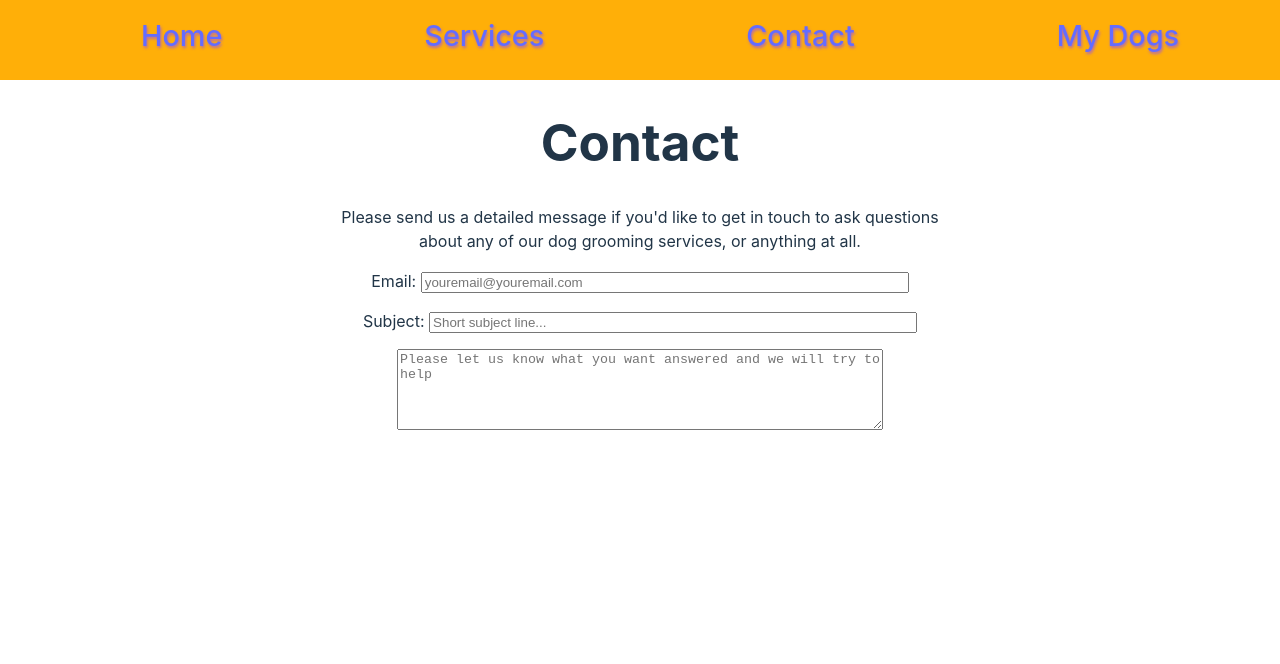
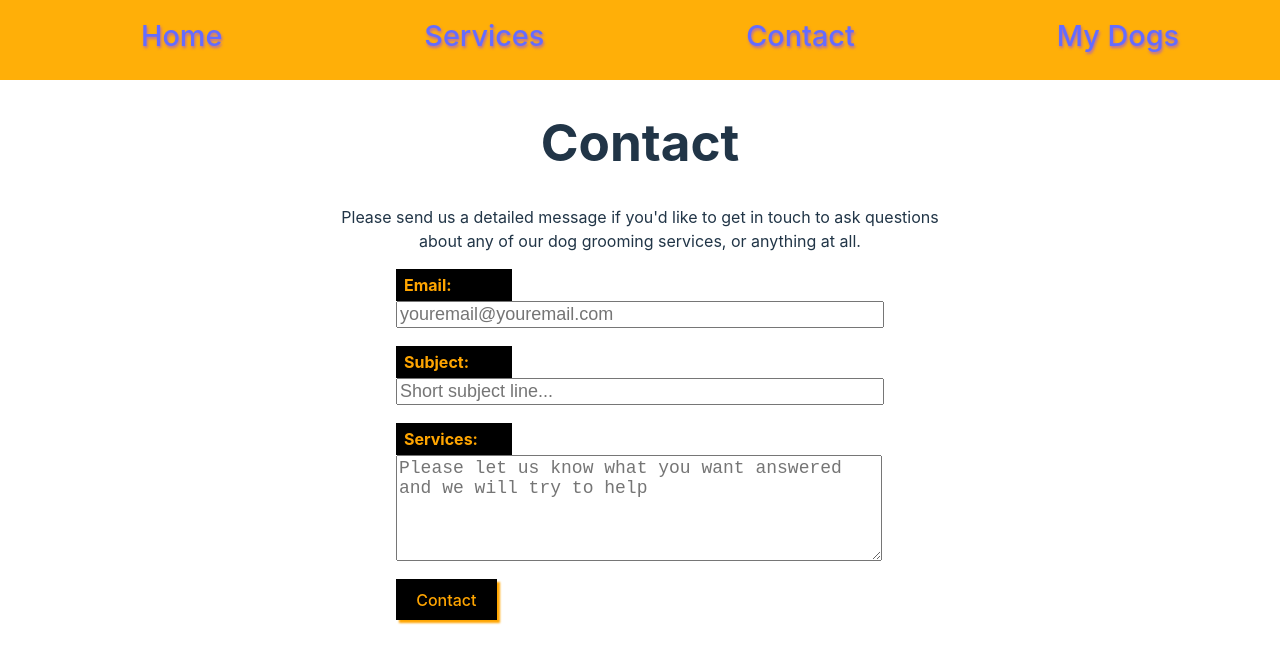
Before and after one commit to xjamundx/egghead-rtkq, a React (Vite) app: page /contact in a window 1280 px wide. Shown: the top 664 px of the page. Built offline with nearby package versions, Linux system fonts and the light colour scheme.

Commit message:
better contact form

```diff
--- a/src/App.css
+++ b/src/App.css
@@ -116,15 +116,46 @@ html {
 
 label {
   display: block;
-  margin-bottom: 1em;
+  width: 100px;
+  background: black;
+  color: orange;
+  font-weight: bold;
+  padding: 0.25em 0.5em;
 }
 
 textarea,
 input[type="email"],
 input[type="text"] {
   width: 480px;
+  margin-bottom: 1em;
+  vertical-align: top;
+  font-size: 18px;
+}
+
+form button {
+  background-color: black;
+  color: orange;
+  outline-color: orange;
+  box-shadow: 3px 3px 2px orange;
+  border-radius: 0;
+}
+
+form button:hover {
+  box-shadow: 1px 1px 1px orange;
+  border-color: transparent;
+}
+
+form button:focus {
+  outline: 4px auto white;
+  box-shadow: none;
 }
 
 .page {
   width: 600px;
 }
+
+form {
+  text-align: left;
+  width: fit-content;
+  margin: 0 auto;
+}
--- a/src/api.js
+++ b/src/api.js
@@ -18,4 +18,6 @@ export async function fetchAllDogs() {
 
 // other calls
 
-export async function makeContact() {}
+export async function makeContact(data) {
+  console.log("Making contact with", data);
+}
--- a/src/pages/contact/ContactPage.jsx
+++ b/src/pages/contact/ContactPage.jsx
@@ -5,37 +5,44 @@ export function ContactPage() {
     e.preventDefault();
     const form = e.currentTarget;
     const formData = new FormData(form);
-    api.makeContact(formData);
+    api.makeContact(Object.fromEntries(formData));
   };
   return (
     <div className="page">
       <h1>Contact</h1>
       <p>
-        Please send us a detailed message if you'd like to get in touch to ask
-        questions about any of our dog grooming services, or anything at all.
+        Please send us a detailed message if you&apos;d like to get in touch to
+        ask questions about any of our dog grooming services, or anything at
+        all.
       </p>
       <form onSubmit={handleSubmit}>
-        <label>
-          Email:{" "}
+        <label htmlFor="email">Email:</label>
         <input
+          required
+          id="email"
           type="email"
           name="email"
           placeholder="youremail@youremail.com"
         />
-        </label>
-        <label>
-          Subject:{" "}
+        <label htmlFor="subject">Subject: </label>
         <input
+          required
           type="text"
+          id="subject"
           name="subject"
           placeholder="Short subject line..."
         />
-        </label>
+        <label htmlFor="contents">Services:</label>
         <textarea
+          required
+          id="contents"
           name="contents"
           rows={5}
           placeholder="Please let us know what you want answered and we will try to help"
-        ></textarea>
+        />
+        <div>
+          <button type="submit">Contact</button>
+        </div>
       </form>
     </div>
   );
--- a/src/pages/dogs/DogsPage.jsx
+++ b/src/pages/dogs/DogsPage.jsx
@@ -1,32 +1,44 @@
-import { useState } from "react";
+import { useEffect, useState } from "react";
 import * as api from "../../api";
-import { useSelector } from "react-redux";
+import { useDispatch, useSelector } from "react-redux";
+import {
+  activeDogChosen,
+  removeDog,
+  addDog,
+  updateDogInfo,
+  fetchAllDogs,
+} from "./dogsSlice";
 import reactLogo from "../../assets/react.svg";
 
 export function DogsPage() {
+  const dispatch = useDispatch();
+  const dogsReady = useSelector((state) => state.dogs.dogsReady);
   const dogs = useSelector((state) => state.dogs.dogs);
-  const dogsReady = useSelector((state) => state.dogs.dogsReady);
   const activeDog = useSelector((state) => state.dogs.activeDog);
+  useEffect(() => {
+    if (dogsReady) return;
+    dispatch(fetchAllDogs());
+  }, [dispatch, dogsReady]);
   return (
     <div className="page">
       <h1>My Dogs</h1>
       <p>
-        It's important that you provide us with a complete and accurate list of
-        all of your dogs, so that we can provide them with the best services
-        possible.
+        It&apos;s important that you provide us with a complete and accurate
+        list of all of your dogs, so that we can provide them with the best
+        services possible.
       </p>
       <div>
-        <a href="https://vitejs.dev" target="_blank">
+        <a href="https://vitejs.dev" rel="noreferrer" target="_blank">
           <img src="/vite.svg" className="logo" alt="Vite logo" />
         </a>
-        <a href="https://reactjs.org" target="_blank">
+        <a href="https://reactjs.org" rel="noreferrer" target="_blank">
           <img src={reactLogo} className="logo react" alt="React logo" />
         </a>
       </div>
       <h1>Vite + React</h1>
       <div className="card">
         <button onClick={() => setCount((count) => count + 1)}>
-          count is {count}
+          {/* count is {count} */}
         </button>
         <p>
           Edit <code>src/App.jsx</code> and save to test HMR
--- a/src/pages/dogs/dogsSlice.js
+++ b/src/pages/dogs/dogsSlice.js
@@ -22,6 +22,11 @@ export const updateDogInfo = createAsyncThunk(
 
 export const removeDog = createAsyncThunk("dogs/removeDog", async (dogId) => {
   const response = await api.deleteDog(dogId);
+  return response.data;
+});
+
+export const addDog = createAsyncThunk("dogs/addDog", async (dogDetails) => {
+  const response = await api.addDog(dogDetails);
   return response.data;
 });
 
--- a/src/pages/services/servicesSlice.js
+++ b/src/pages/services/servicesSlice.js
@@ -24,10 +24,11 @@ export const servicesSlice = createSlice({
 // Action creators are generated for each case reducer function
 export const { servicesLoading, servicesReceived } = servicesSlice.actions;
 
-export const getServicesForDog = (dog) => (state) => {
-  state.services
+export const getServicesForDog = (state) => {
+  const dog = state.dogs.activeDog;
+  return state.services.services
     .filter((service) => service.restrictions.breed.includes(dog.breed))
-    .filter(service > service.restrictions.size.includes(dog.size));
+    .filter((service) => service.restrictions.size.includes(dog.size));
 };
 
 export default servicesSlice.reducer;
```
Lines whose indentation alone changed are shown as unchanged.
